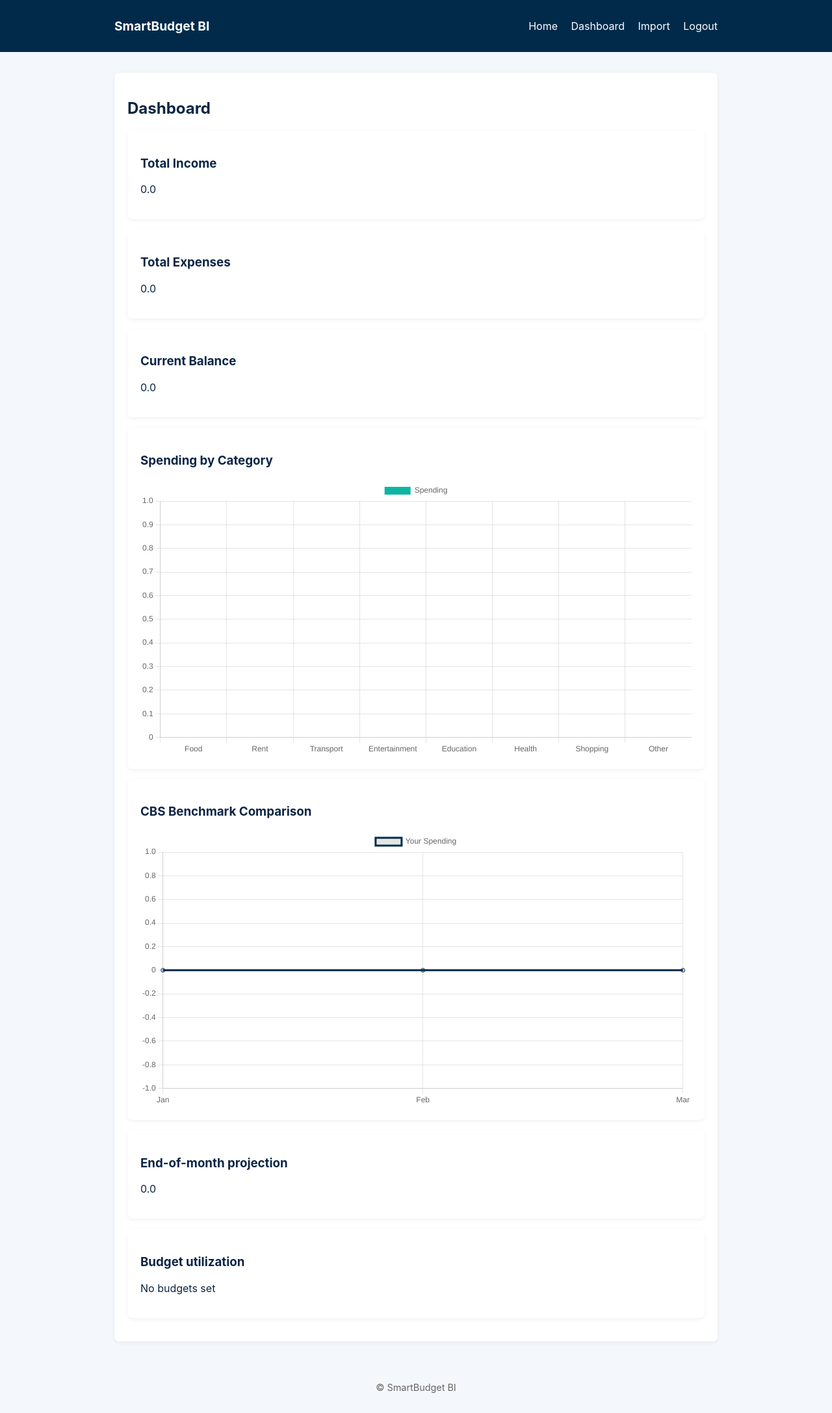
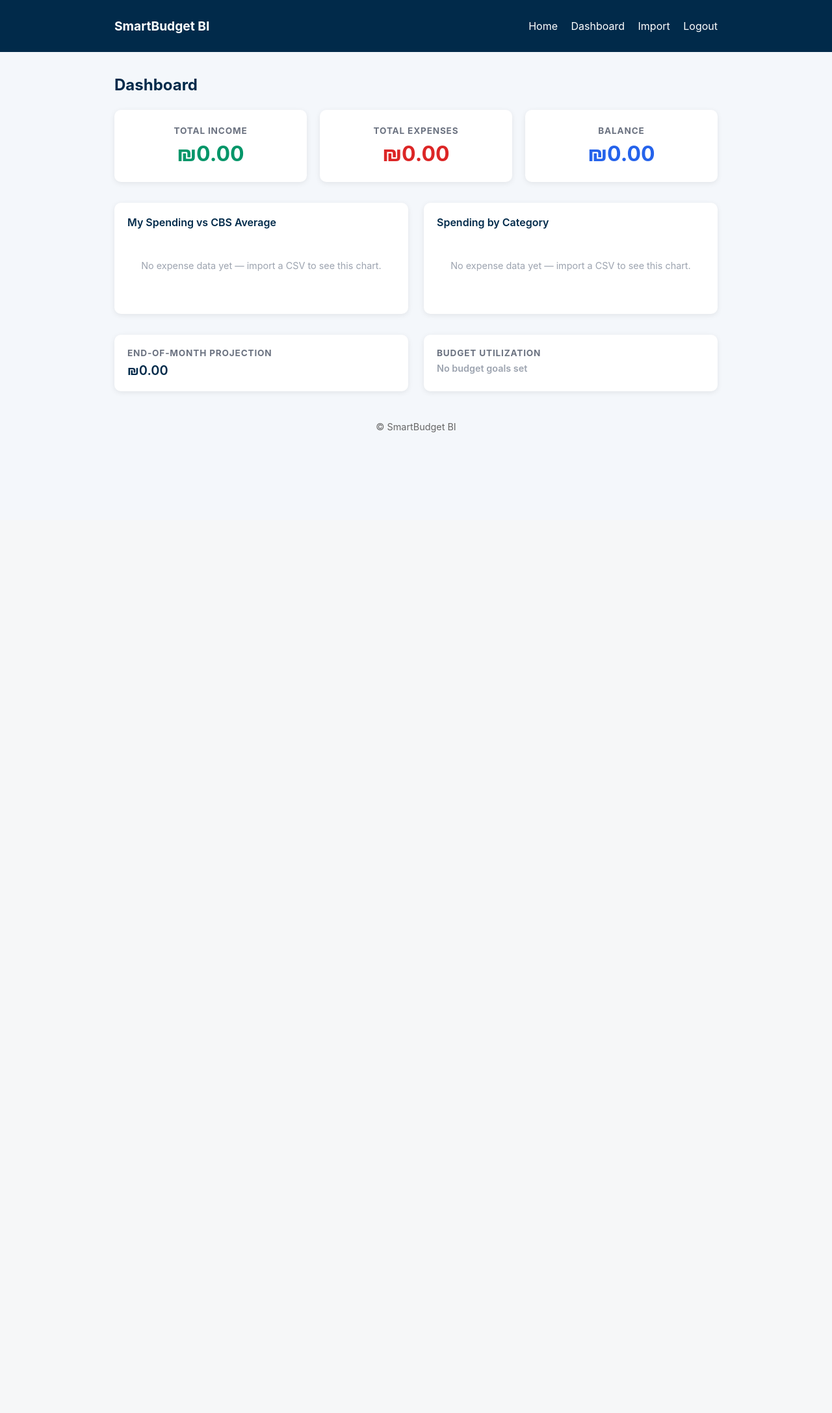
Before and after one commit to leenabuleil04-ctrl/smartbudget-bi, a Flask app: page /dashboard in a window 1280 px wide. Shown: the whole page at 65% size. After the commit the page ends 666 px from the top, so only its background shows below. Run offline with Flask 3, Linux system fonts and the light colour scheme; the visitor is signed in with stand-in values (Sample User, id 1).

Commit message:
Fix login to auto-create student row and rebuild dashboard with Chart.js
- Upsert student record into students table on every successful login so
  CSV uploads no longer fail with foreign-key violations
- Fix dashboard route to fetch CBS benchmarks using category/monthly_avg
  columns and pass per-category values for chart comparison
- Rebuild dashboard.html: summary cards, spending-vs-CBS bar chart,
  category pie chart, projection and budget-utilisation tiles

Co-Authored-By: Claude Sonnet 4.6 <noreply@anthropic.com>

```diff
--- a/app.py
+++ b/app.py
@@ -1,6 +1,7 @@
 import os
 from flask import Flask, render_template, request, redirect, url_for, flash, session
 import config
+from supabase_auth.errors import AuthApiError
 from models.supabase_client import get_supabase_client
 from services.csv_parser import parse_csv
 from services.categorizer import categorize_transactions, ALLOWED_CATEGORIES
@@ -41,25 +42,23 @@ def dashboard():
 
     metrics = compute_metrics(transactions)
 
-    # prepare category chart data in fixed order
+    # category chart data in fixed order
     cat_labels = CATEGORY_ORDER
     cat_values = [metrics['by_category'].get(c, 0) for c in cat_labels]
 
-    # simple CBS comparison placeholder (monthly totals last 6 months)
-    cbs_labels = []
-    cbs_values = []
+    # CBS benchmark data per category (uses category + monthly_avg columns)
+    cbs_by_category = {}
     try:
-        res = supabase.table('cbs_benchmarks').select('*').limit(6).execute()
+        res = supabase.table('cbs_benchmarks').select('category,monthly_avg').execute()
         err = getattr(res, 'error', None)
         if not err and res.data:
             for row in res.data:
-                cbs_labels.append(row.get('label', ''))
-                cbs_values.append(row.get('value', 0))
+                cbs_by_category[row['category']] = float(row.get('monthly_avg', 0) or 0)
     except Exception:
-        cbs_labels = ['Jan','Feb','Mar']
-        cbs_values = [0,0,0]
+        pass
+    cbs_values = [cbs_by_category.get(c, 0) for c in cat_labels]
 
-    # budget utilization: try fetching budget_goals
+    # budget utilization
     budget_util = None
     try:
         res = supabase.table('budget_goals').select('*').eq('student_id', user['id']).execute()
@@ -68,13 +67,18 @@ def dashboard():
             total_budget = sum((b.get('amount') or 0) for b in res.data)
             spent = sum(metrics['by_category'].values())
             if total_budget > 0:
-                budget_util = f"{round((spent/total_budget)*100,1)}%"
-            else:
-                budget_util = 'No budget amounts configured'
+                budget_util = round((spent / total_budget) * 100, 1)
     except Exception:
         budget_util = None
 
-    return render_template('dashboard.html', metrics=metrics, cat_labels=cat_labels, cat_values=cat_values, cbs_labels=cbs_labels, cbs_values=cbs_values, budget_utilization=budget_util)
+    return render_template(
+        'dashboard.html',
+        metrics=metrics,
+        cat_labels=cat_labels,
+        cat_values=cat_values,
+        cbs_values=cbs_values,
+        budget_utilization=budget_util,
+    )
 
 
 @app.route('/import', methods=['GET', 'POST'])
@@ -178,16 +182,43 @@ def login():
         try:
             auth_res = supabase.auth.sign_in_with_password({'email': email, 'password': password})
             if not auth_res.user:
-                flash('אימייל או סיסמה שגויים', 'error')
+                flash('Invalid email or password', 'error')
                 return redirect(url_for('login'))
 
-            res = supabase.table('students').select('*').eq('auth_id', str(auth_res.user.id)).execute()
-            rows = res.data or []
-            if not rows:
-                flash('Student record not found — please contact support', 'error')
-                return redirect(url_for('login'))
+            auth_uuid = str(auth_res.user.id)
+            user_email = auth_res.user.email
+            meta = getattr(auth_res.user, 'user_metadata', None) or {}
+            display_name = meta.get('name') if isinstance(meta, dict) else None
 
-            student = rows[0]
+            # 1) look up by auth_id (normal register flow)
+            student = None
+            try:
+                res = supabase.table('students').select('*').eq('auth_id', auth_uuid).maybe_single().execute()
+                if res and res.data:
+                    student = res.data
+            except Exception:
+                pass
+
+            # 2) fall back to id == auth_uuid (manual-upsert accounts)
+            if not student:
+                try:
+                    res = supabase.table('students').select('*').eq('id', auth_uuid).maybe_single().execute()
+                    if res and res.data:
+                        student = res.data
+                except Exception:
+                    pass
+
+            # 3) auto-create with both id and auth_id set to the auth UUID
+            if not student:
+                try:
+                    res = supabase.table('students').upsert(
+                        {'id': auth_uuid, 'auth_id': auth_uuid, 'email': user_email, 'name': display_name or user_email},
+                        on_conflict='id',
+                    ).execute()
+                    student = (res.data or [{}])[0]
+                except Exception:
+                    student = {'id': auth_uuid, 'email': user_email, 'name': display_name or user_email}
+
             session['user'] = {
                 'id': student.get('id'),
                 'email': student.get('email'),
@@ -195,6 +226,9 @@ def login():
             }
             flash('Logged in successfully', 'success')
             return redirect(url_for('dashboard'))
+        except AuthApiError as e:
+            flash(f'Login error: {e}', 'error')
+            return redirect(url_for('login'))
         except Exception as e:
             flash(f'Login error: {e}', 'error')
             return redirect(url_for('login'))
--- a/templates/dashboard.html
+++ b/templates/dashboard.html
@@ -1,60 +1,227 @@
 {% extends 'base.html' %}
 {% block content %}
-<div class="card">
-  <h2>Dashboard</h2>
-  <div class="grid">
-    <div class="card">
+
+<style>
+  .summary-grid {
+    display: grid;
+    grid-template-columns: repeat(auto-fit, minmax(200px, 1fr));
+    gap: 1.25rem;
+    margin-bottom: 2rem;
+  }
+  .summary-card {
+    background: #fff;
+    border-radius: 10px;
+    padding: 1.5rem 1.25rem;
+    box-shadow: 0 2px 8px rgba(0,0,0,0.08);
+    text-align: center;
+  }
+  .summary-card h3 {
+    font-size: 0.85rem;
+    text-transform: uppercase;
+    letter-spacing: .06em;
+    color: #6b7280;
+    margin: 0 0 .5rem;
+  }
+  .summary-card .amount {
+    font-size: 2rem;
+    font-weight: 700;
+    color: #012a4a;
+  }
+  .summary-card.income .amount  { color: #059669; }
+  .summary-card.expenses .amount { color: #dc2626; }
+  .summary-card.balance .amount  { color: #2563eb; }
+
+  .charts-grid {
+    display: grid;
+    grid-template-columns: 1fr 1fr;
+    gap: 1.5rem;
+    margin-bottom: 2rem;
+  }
+  @media (max-width: 700px) {
+    .charts-grid { grid-template-columns: 1fr; }
+  }
+  .chart-card {
+    background: #fff;
+    border-radius: 10px;
+    padding: 1.25rem;
+    box-shadow: 0 2px 8px rgba(0,0,0,0.08);
+  }
+  .chart-card h3 {
+    font-size: 1rem;
+    font-weight: 600;
+    color: #012a4a;
+    margin: 0 0 1rem;
+  }
+  .info-grid {
+    display: grid;
+    grid-template-columns: 1fr 1fr;
+    gap: 1.5rem;
+  }
+  @media (max-width: 700px) {
+    .info-grid { grid-template-columns: 1fr; }
+  }
+  .info-card {
+    background: #fff;
+    border-radius: 10px;
+    padding: 1.25rem;
+    box-shadow: 0 2px 8px rgba(0,0,0,0.08);
+  }
+  .info-card h3 {
+    font-size: 0.85rem;
+    text-transform: uppercase;
+    letter-spacing: .06em;
+    color: #6b7280;
+    margin: 0 0 .4rem;
+  }
+  .info-card p {
+    font-size: 1.25rem;
+    font-weight: 600;
+    color: #012a4a;
+    margin: 0;
+  }
+  .no-data {
+    color: #9ca3af;
+    font-size: 0.9rem;
+    text-align: center;
+    padding: 2rem 0;
+  }
+</style>
+
+<h2 style="margin-bottom:1.5rem;color:#012a4a;">Dashboard</h2>
+
+<!-- Summary Cards -->
+<div class="summary-grid">
+  <div class="summary-card income">
     <h3>Total Income</h3>
-      <p>{{ metrics.total_income }}</p>
+    <div class="amount">₪{{ "%.2f"|format(metrics.total_income) }}</div>
   </div>
-    <div class="card">
+  <div class="summary-card expenses">
     <h3>Total Expenses</h3>
-      <p>{{ metrics.total_expenses }}</p>
+    <div class="amount">₪{{ "%.2f"|format(metrics.total_expenses) }}</div>
   </div>
-    <div class="card">
-      <h3>Current Balance</h3>
-      <p>{{ metrics.balance }}</p>
+  <div class="summary-card balance">
+    <h3>Balance</h3>
+    <div class="amount">₪{{ "%.2f"|format(metrics.balance) }}</div>
   </div>
 </div>
 
-  <div class="card">
+<!-- Charts -->
+<div class="charts-grid">
+  <div class="chart-card">
+    <h3>My Spending vs CBS Average</h3>
+    {% if metrics.total_expenses > 0 %}
+      <canvas id="cmpChart"></canvas>
+    {% else %}
+      <p class="no-data">No expense data yet — import a CSV to see this chart.</p>
+    {% endif %}
+  </div>
+  <div class="chart-card">
     <h3>Spending by Category</h3>
-    <canvas id="catChart" width="400" height="200"></canvas>
+    {% if metrics.total_expenses > 0 %}
+      <canvas id="pieChart"></canvas>
+    {% else %}
+      <p class="no-data">No expense data yet — import a CSV to see this chart.</p>
+    {% endif %}
+  </div>
 </div>
 
-  <div class="card">
-    <h3>CBS Benchmark Comparison</h3>
-    <canvas id="cbsChart" width="400" height="200"></canvas>
+<!-- Projection + Budget -->
+<div class="info-grid">
+  <div class="info-card">
+    <h3>End-of-Month Projection</h3>
+    <p>₪{{ "%.2f"|format(metrics.projection) }}</p>
   </div>
-
-  <div class="card">
-    <h3>End-of-month projection</h3>
-    <p>{{ metrics.projection }}</p>
+  <div class="info-card">
+    <h3>Budget Utilization</h3>
+    {% if budget_utilization is not none %}
+      <p>{{ budget_utilization }}%</p>
+    {% else %}
+      <p style="color:#9ca3af;font-size:0.9rem;">No budget goals set</p>
+    {% endif %}
   </div>
-
-  <div class="card">
-    <h3>Budget utilization</h3>
-    <p>{{ budget_utilization if budget_utilization is not none else 'No budgets set' }}</p>
 </div>
 
 <script src="https://cdn.jsdelivr.net/npm/chart.js"></script>
 <script>
-    const catLabels = {{ cat_labels | tojson }}
-    const catData = {{ cat_values | tojson }}
-    const ctx = document.getElementById('catChart').getContext('2d')
-    new Chart(ctx, {
+  const CAT_LABELS = {{ cat_labels | tojson }};
+  const MY_VALUES = {{ cat_values | tojson }};
+  const CBS_VALUES = {{ cbs_values | tojson }};
+
+  const COLORS = [
+    '#0fb5a3','#012a4a','#f59e0b','#6366f1',
+    '#10b981','#ef4444','#8b5cf6','#f97316'
+  ];
+
+  // Bar chart: my spending vs CBS average
+  const cmpEl = document.getElementById('cmpChart');
+  if (cmpEl) {
+    new Chart(cmpEl.getContext('2d'), {
       type: 'bar',
-      data: { labels: catLabels, datasets: [{ label: 'Spending', data: catData, backgroundColor: '#0fb5a3' }] },
-    })
+      data: {
+        labels: CAT_LABELS,
+        datasets: [
+          {
+            label: 'My Spending',
+            data: MY_VALUES,
+            backgroundColor: '#0fb5a3',
+            borderRadius: 4,
+          },
+          {
+            label: 'CBS Average',
+            data: CBS_VALUES,
+            backgroundColor: '#012a4a',
+            borderRadius: 4,
+          },
+        ],
+      },
+      options: {
+        responsive: true,
+        plugins: { legend: { position: 'top' } },
+        scales: {
+          y: {
+            beginAtZero: true,
+            ticks: { callback: v => '₪' + v },
+          },
+        },
+      },
+    });
+  }
 
-    const cbsLabels = {{ cbs_labels | tojson }}
-    const cbsData = {{ cbs_values | tojson }}
-    const ctx2 = document.getElementById('cbsChart').getContext('2d')
-    new Chart(ctx2, {
-      type: 'line',
-      data: { labels: cbsLabels, datasets: [{ label: 'Your Spending', data: cbsData, borderColor: '#012a4a' }] },
-    })
+  // Pie chart: spending by category (exclude zero values)
+  const pieEl = document.getElementById('pieChart');
+  if (pieEl) {
+    const pieLabels = CAT_LABELS.filter((_, i) => MY_VALUES[i] > 0);
+    const pieData   = MY_VALUES.filter(v => v > 0);
+    const pieColors = COLORS.slice(0, pieLabels.length);
+
+    new Chart(pieEl.getContext('2d'), {
+      type: 'pie',
+      data: {
+        labels: pieLabels,
+        datasets: [{
+          data: pieData,
+          backgroundColor: pieColors,
+          borderWidth: 1,
+        }],
+      },
+      options: {
+        responsive: true,
+        plugins: {
+          legend: { position: 'right' },
+          tooltip: {
+            callbacks: {
+              label: ctx => {
+                const val = ctx.parsed;
+                const total = ctx.dataset.data.reduce((a, b) => a + b, 0);
+                const pct = ((val / total) * 100).toFixed(1);
+                return ` ₪${val.toFixed(2)} (${pct}%)`;
+              }
+            }
+          }
+        },
+      },
+    });
+  }
 </script>
 
-</div>
 {% endblock %}
```
Lines whose indentation alone changed are shown as unchanged.
